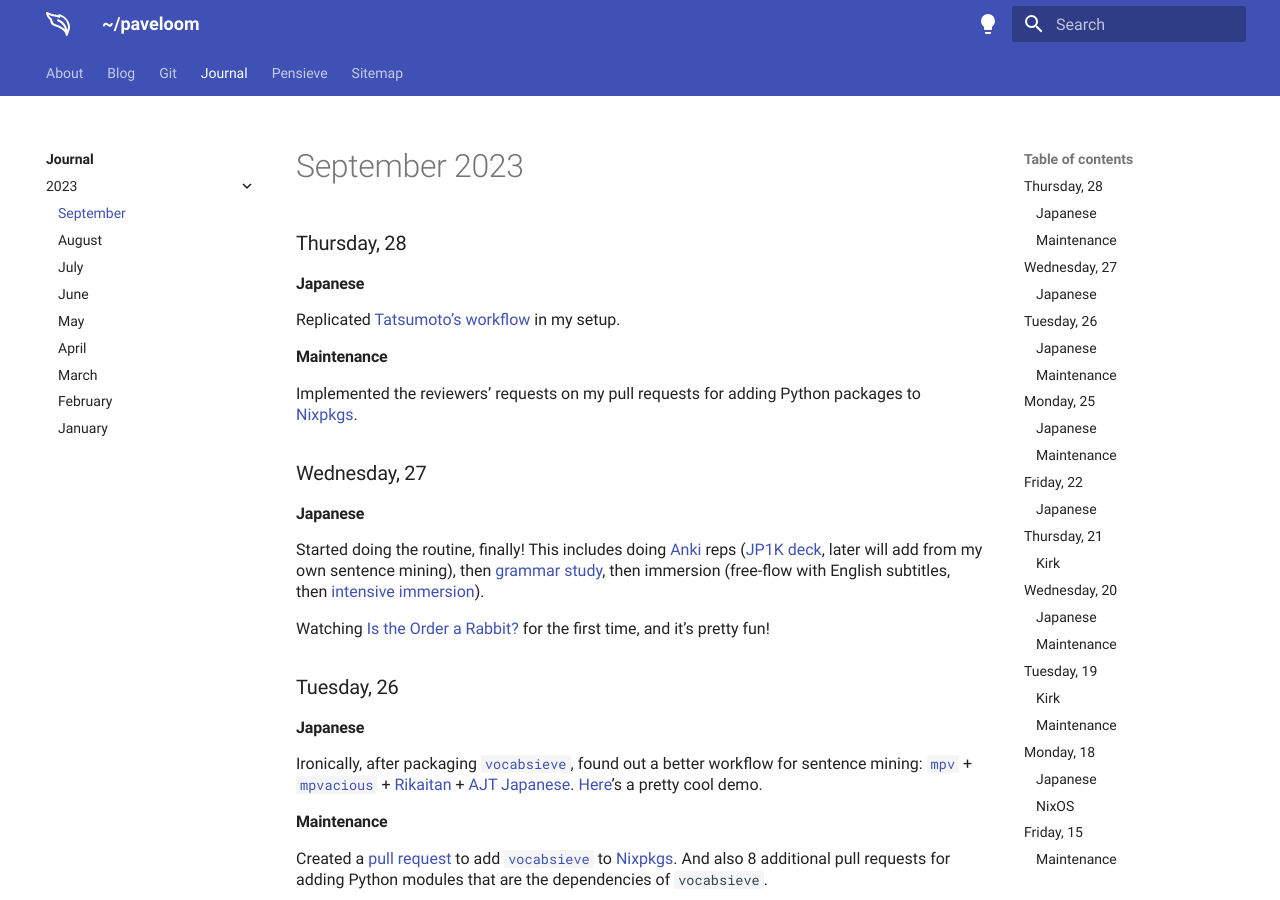
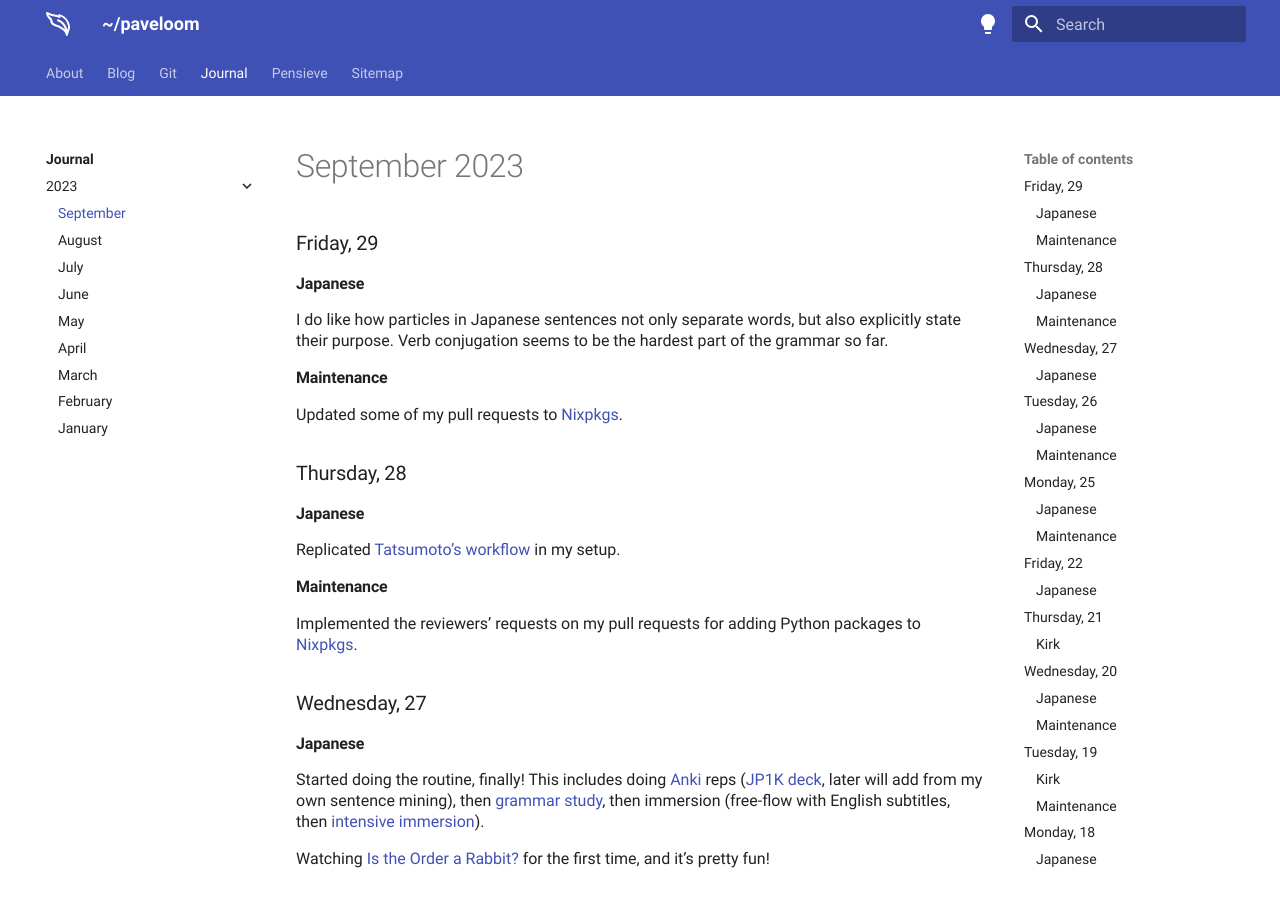
Before and after one commit to paveloom/paveloom.dev, an MkDocs documentation site: the page built from content/journal/2023/september.md, in a window 1280 px wide and 900 px high. Built offline with MkDocs 1.6.1 and Material for MkDocs 9.7.7, drawn with Linux system fonts in a browser that asks for light colours.

Commit message:
Journal: add the September, 29 entry.

```diff
--- a/content/journal/2023/september.md
+++ b/content/journal/2023/september.md
@@ -1,4 +1,14 @@
 # September 2023
+
+### Friday, 29 {#29}
+
+#### Japanese {#29#japanese}
+
+I do like how particles in Japanese sentences not only separate words, but also explicitly state their purpose. Verb conjugation seems to be the hardest part of the grammar so far.
+
+#### Maintenance {#29#maintenance}
+
+Updated some of my pull requests to [Nixpkgs](https://github.com/NixOS/nixpkgs).
 
 ### Thursday, 28 {#28}
 
```
